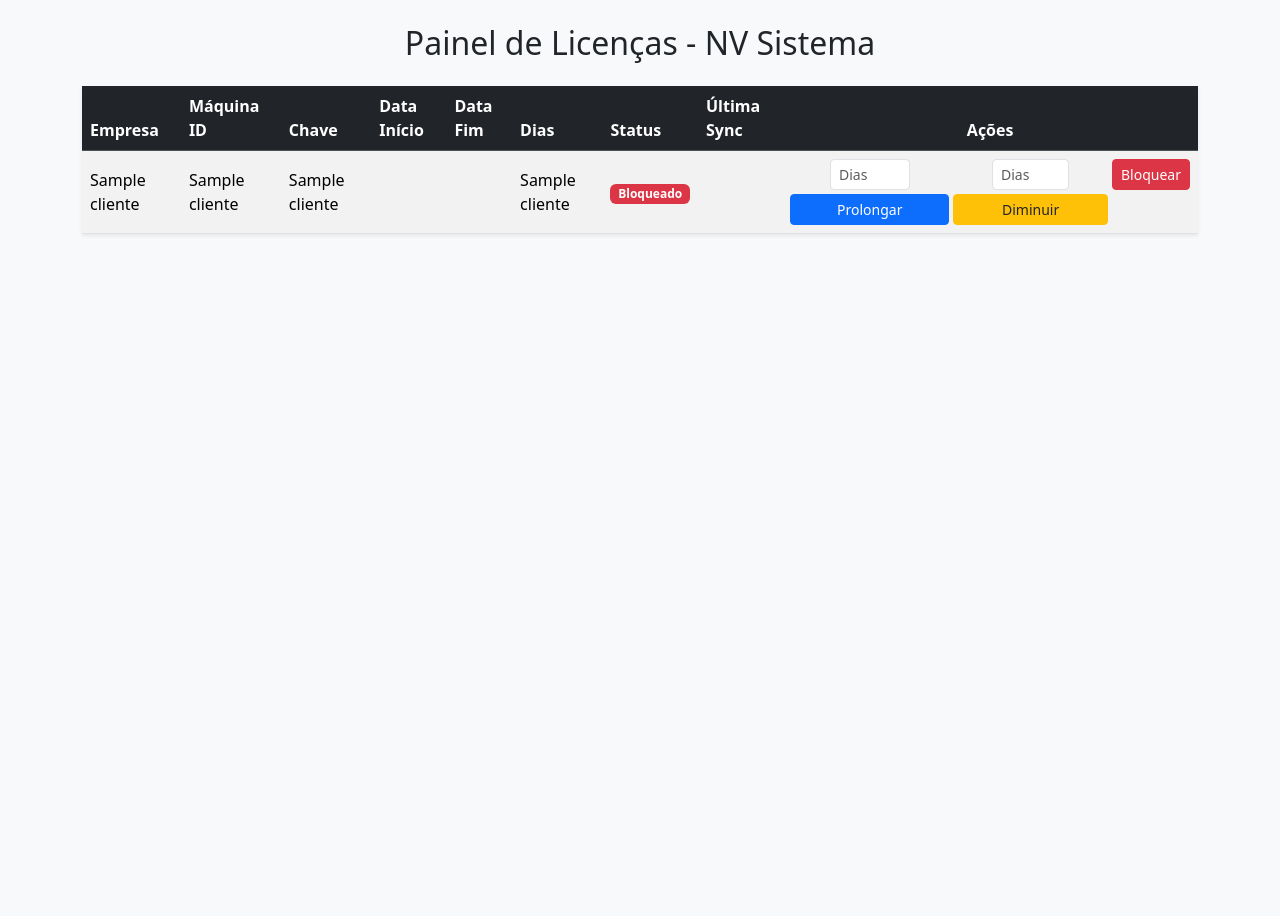
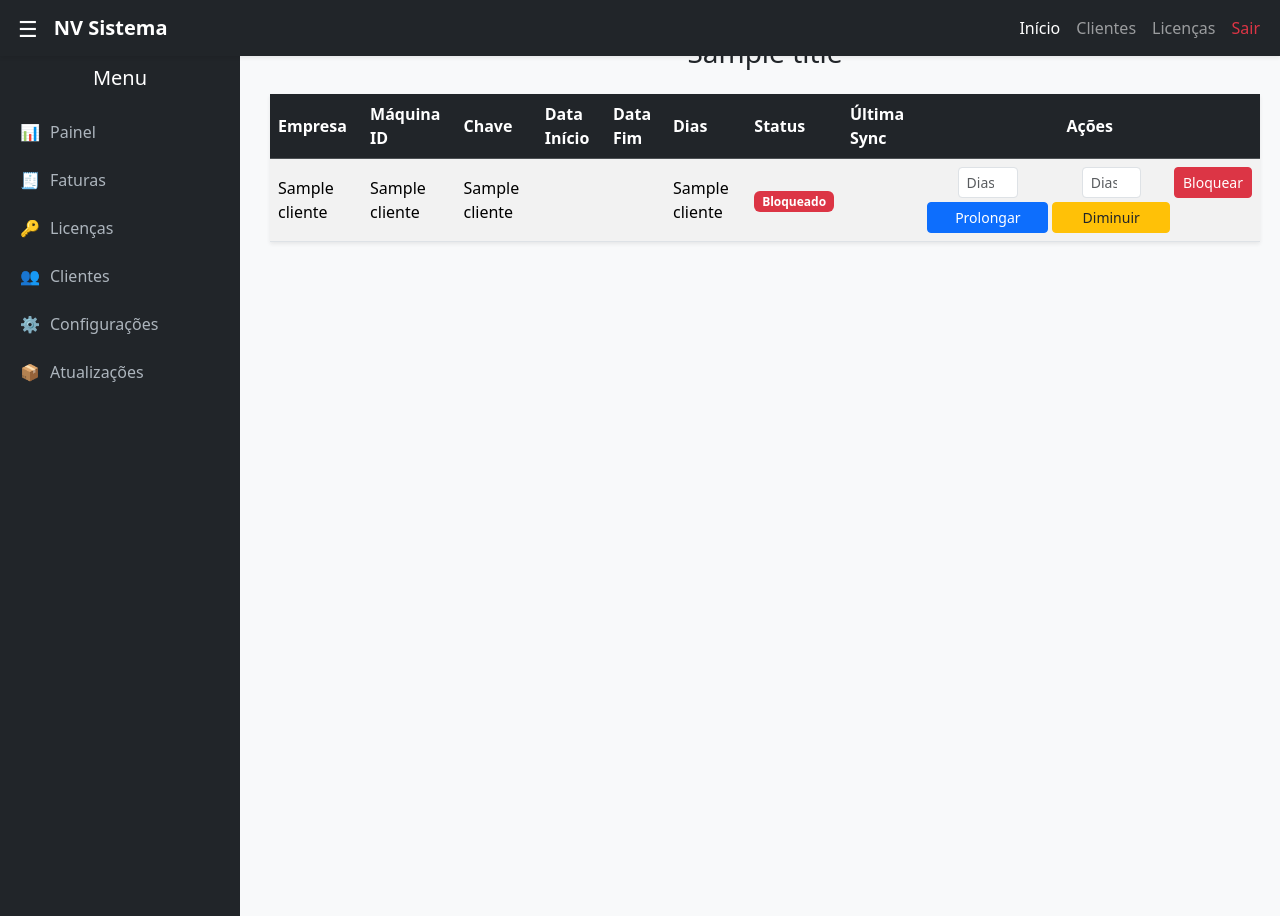
Before and after one commit to servidor879909499/servidor_licencas, a Flask app: template templates/painel.html in a window 1280 px wide. Run offline with Flask 3, Linux system fonts and the light colour scheme; the template is opened without the code that fills it: most values are stand-ins (such as "Sample title", 1, 10 or a date in 2020); some libraries are stand-ins or nearby versions.

Commit message:
Update painel.html

```diff
--- a/templates/painel.html
+++ b/templates/painel.html
@@ -2,13 +2,58 @@
 <html lang="pt">
 <head>
     <meta charset="UTF-8">
-    <title>Painel de Licenças NV Sistema</title>
+    <title>{{ title }}</title>
     <link href="https://cdn.jsdelivr.net/npm/bootstrap@5.3.2/dist/css/bootstrap.min.css" rel="stylesheet">
+    <style>
+        body { background-color: #f8f9fa; overflow-x: hidden; }
+        .sidebar { position: fixed; top: 56px; left: 0; height: 100%; width: 240px; background-color: #212529; color: white; transition: all 0.3s ease; overflow-y: auto; z-index: 1000; }
+        .sidebar.collapsed { width: 70px; }
+        .sidebar a { color: #adb5bd; display: block; padding: 12px 20px; text-decoration: none; white-space: nowrap; transition: 0.3s; }
+        .sidebar a:hover { background-color: #495057; color: #fff; }
+        .sidebar h5 { text-align: center; padding: 10px; }
+        .sidebar .icon { margin-right: 10px; }
+        .sidebar.collapsed .text { display: none; }
+        .content { margin-left: 250px; padding: 20px; transition: all 0.3s ease; }
+        .content.expanded { margin-left: 80px; }
+        .table th, .table td { vertical-align: middle; }
+        .toggle-btn { background: none; border: none; color: white; font-size: 22px; cursor: pointer; margin-right: 10px; }
+    </style>
 </head>
-<body class="bg-light">
-<div class="container mt-4">
-    <h2 class="text-center mb-4">Painel de Licenças - NV Sistema</h2>
+<body>
 
+<!-- Barra de navegação superior -->
+<nav class="navbar navbar-expand-lg navbar-dark bg-dark fixed-top shadow-sm">
+    <div class="container-fluid">
+        <button class="toggle-btn" id="toggleSidebar">☰</button>
+        <a class="navbar-brand fw-bold" href="{{ url_for('painel') }}">NV Sistema</a>
+        <button class="navbar-toggler" type="button" data-bs-toggle="collapse" data-bs-target="#navbarNav">
+            <span class="navbar-toggler-icon"></span>
+        </button>
+        <div class="collapse navbar-collapse" id="navbarNav">
+            <ul class="navbar-nav ms-auto">
+                <li class="nav-item"><a class="nav-link active" href="{{ url_for('painel') }}">Início</a></li>
+                <li class="nav-item"><a class="nav-link" href="{{ url_for('clientes') }}">Clientes</a></li>
+                <li class="nav-item"><a class="nav-link" href="{{ url_for('licencas') }}">Licenças</a></li>
+                <li class="nav-item"><a class="nav-link text-danger" href="{{ url_for('logout') }}">Sair</a></li>
+            </ul>
+        </div>
+    </div>
+</nav>
+
+<!-- Sidebar -->
+<div class="sidebar" id="sidebar">
+    <h5>Menu</h5>
+    <a href="{{ url_for('painel') }}"><span class="icon">📊</span><span class="text">Painel</span></a>
+    <a href="{{ url_for('faturas') }}"><span class="icon">🧾</span><span class="text">Faturas</span></a>
+    <a href="{{ url_for('licencas') }}"><span class="icon">🔑</span><span class="text">Licenças</span></a>
+    <a href="{{ url_for('clientes') }}"><span class="icon">👥</span><span class="text">Clientes</span></a>
+    <a href="{{ url_for('configuracoes') }}"><span class="icon">⚙️</span><span class="text">Configurações</span></a>
+    <a href="{{ url_for('atualizacoes') }}"><span class="icon">📦</span><span class="text">Atualizações</span></a>
+</div>
+
+<!-- Conteúdo principal -->
+<div class="content" id="content">
+    <h3 class="text-center mb-4 mt-3">{{ title }}</h3>
     <table class="table table-striped table-hover shadow-sm align-middle">
         <thead class="table-dark">
             <tr>
@@ -60,5 +105,18 @@
         </tbody>
     </table>
 </div>
+
+<script src="https://cdn.jsdelivr.net/npm/bootstrap@5.3.2/dist/js/bootstrap.bundle.min.js"></script>
+<script>
+    const toggleBtn = document.getElementById("toggleSidebar");
+    const sidebar = document.getElementById("sidebar");
+    const content = document.getElementById("content");
+
+    toggleBtn.addEventListener("click", () => {
+        sidebar.classList.toggle("collapsed");
+        content.classList.toggle("expanded");
+    });
+</script>
+
 </body>
 </html>
```
